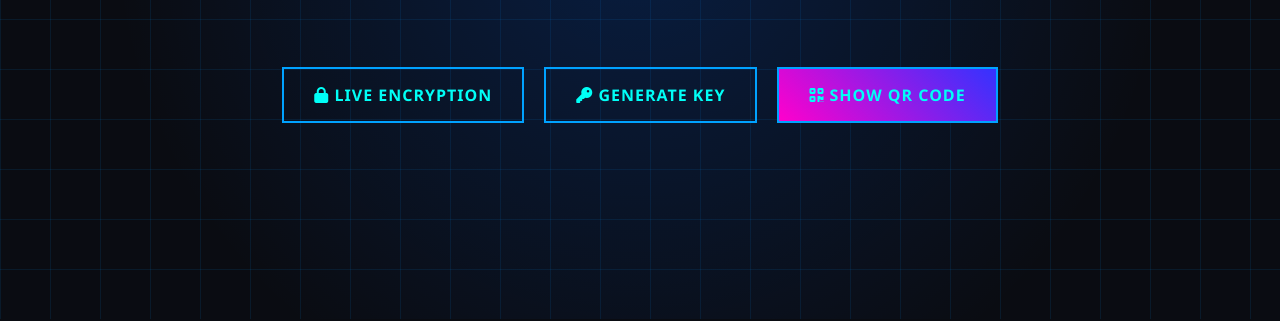
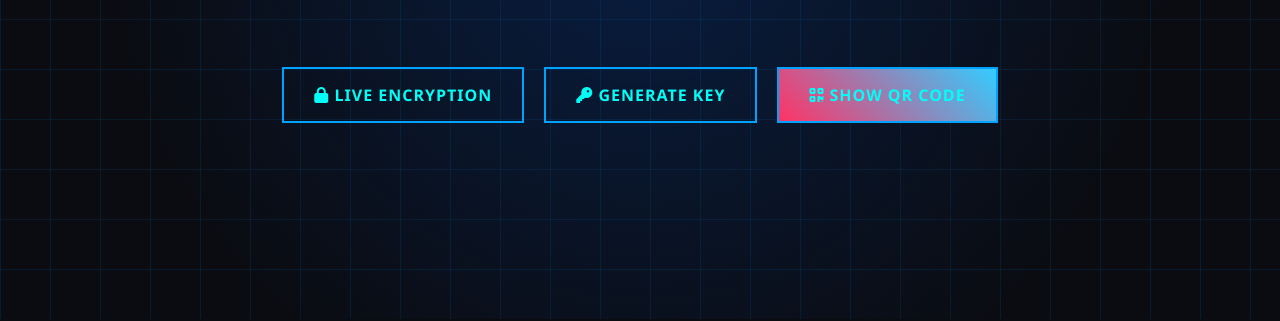
Before and after one commit to yiannpiyann-netizen/aes-crypto-system, a website: page public/index.html in a window 1280 px wide. Shown: the part 481-802 px from the top of the page. Drawn offline with Linux system fonts and the light colour scheme.

Commit message:
Update index.html

```diff
--- a/public/index.html
+++ b/public/index.html
@@ -27,8 +27,8 @@
             <button id="genKeyBtn" class="cyber-btn">
                 <i class="fas fa-key"></i> GENERATE KEY
             </button>
-            <button onclick="window.location.href='/qr-generator.html'" class="cyber-btn"
-            style="background: linear-gradient(45deg, #ff00cc, #3333ff);">
+            <button onclick="showQRCode()" class="cyber-btn"
+            style="background: linear-gradient(45deg, #ff3366, #33ccff);">
         <i class="fas fa-qrcode"></i> SHOW QR CODE
     </button>
 </div>
```
